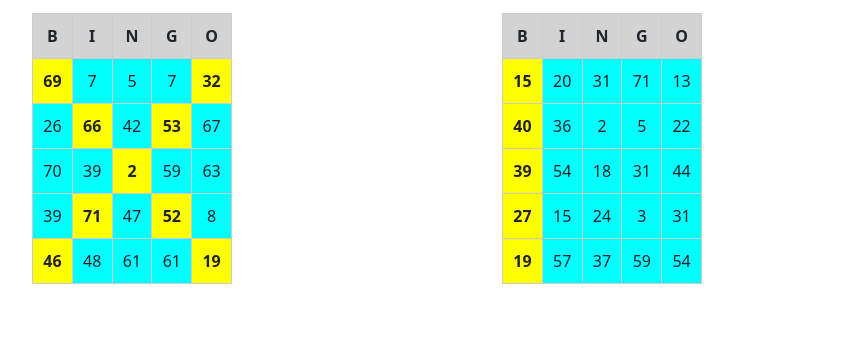
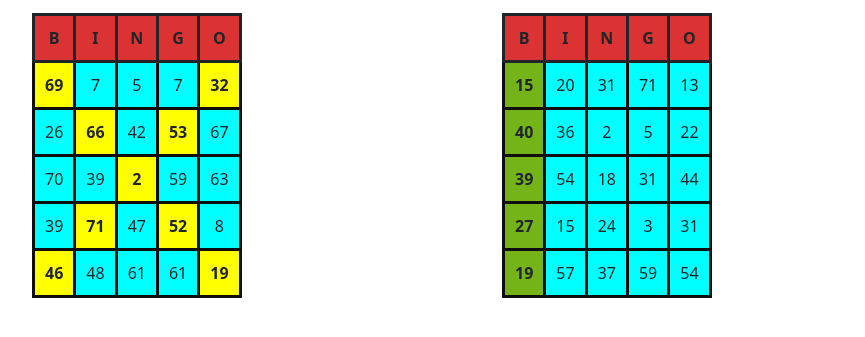
Before and after one commit to FelipeGomezzz/trabajo, a plain HTML site: page index (5).html in a window 1280 px wide. Shown: the part 103-440 px from the top of the page, without its empty margins (60-925 px from the left). Drawn offline with Linux system fonts and the light colour scheme.

Commit message:
Update stylee.css

```diff
--- a/stylee.css
+++ b/stylee.css
@@ -65,23 +65,23 @@ bingo-table {
 
 .bingo-table td {
     padding: 10px;
-    border: 1px solid #ccc;
     text-align: center;
+    border: solid 3px #0f0d0d;
 }
 
 .bingo-table .header {
-    background-color: lightgrey; /* Color de fondo para los encabezados */
+    background-color: rgb(219, 51, 51); /* Color de fondo para los encabezados */
     text-align: center;
     font-weight: bold;
+    border: solid 3px;
 }
-
 .highlight-x {
     background-color: yellow; /* Color de la X en amarillo */
     font-weight: bold;
 }
 
 .highlight-columna {
-    background-color: yellow; /* Color amarillo para la primera columna */
+    background-color: rgb(116, 180, 25); /* Color amarillo para la primera columna */
     font-weight: bold;
 }
 
```
